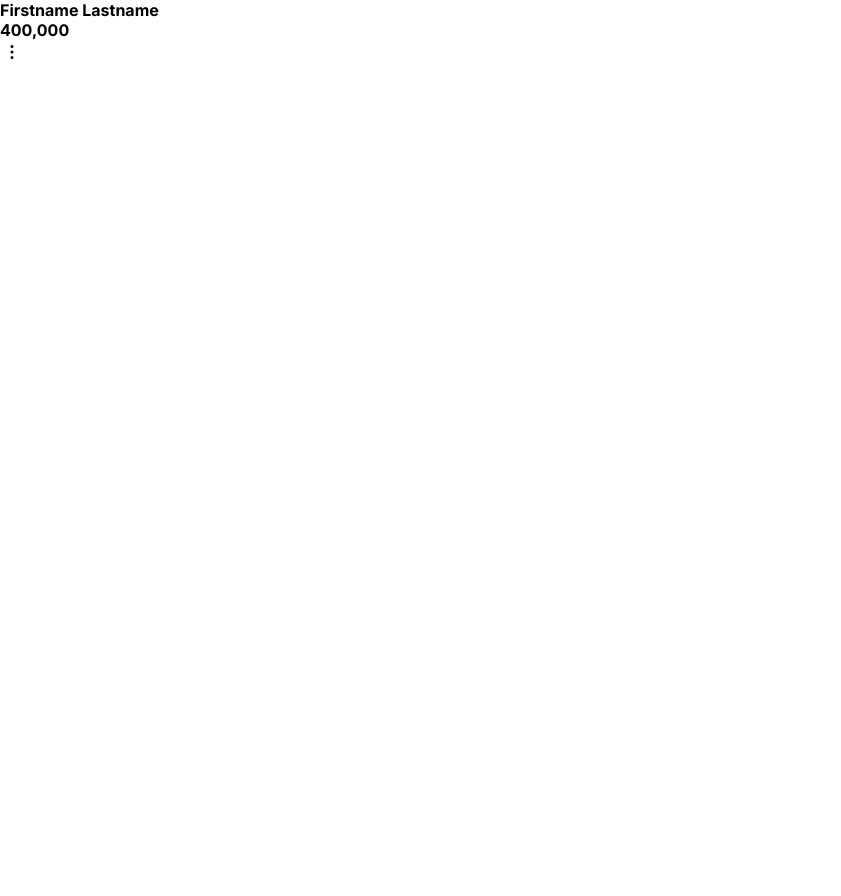
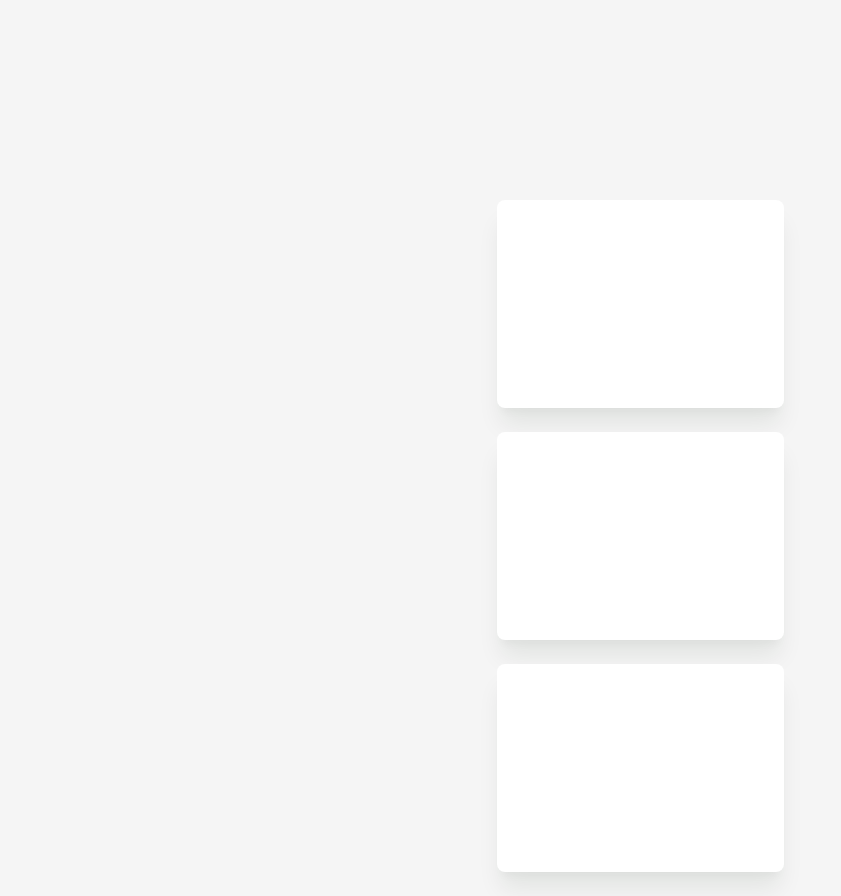
Before and after one commit to ViaxCo/frontend-challenge, a React (Create React App) app: page / in a window 1280 px wide. Shown: the whole page, without its empty margins (0-841 px from the left). Before the commit the page ends 800 px from the top, so only its background shows below. Built offline with nearby package versions, Linux system fonts and the light colour scheme.

Commit message:
Styling components

```diff
--- a/src/App.jsx
+++ b/src/App.jsx
@@ -1,4 +1,5 @@
 import '../src/styles/main.css';
+import Modal from './components/Modal';
 import Users from './components/Users';
 
 const App = () => {
--- a/src/components/Input.jsx
+++ b/src/components/Input.jsx
@@ -3,8 +3,8 @@ import React from 'react';
 const Input = ({ label }) => {
   return (
     <div>
-      <label>{label}</label>
-      <input placeholder="Enter deposit amount" label="Amount"></input>
+      <h5>{label}</h5>
+      <input placeholder="Enter deposit amount" className="text-box"></input>
     </div>
   );
 };
--- a/src/components/Modal.jsx
+++ b/src/components/Modal.jsx
@@ -3,15 +3,21 @@ import { ReactComponent as CloseButton } from '../assets/images/close-button.svg
 import Input from './Input';
 import Button from './Button';
 
-const ModalBase = () => {
+const Modal = () => {
   return (
-    <div>
-      <span>Deposit/Withdraw to/from wallet</span>
-      <CloseButton />
-      <Input label="Amount" />
-      <Button title="Deposit/Withdraw" />
+    <div className="modal">
+      <div className="">
+        <h4>Deposit/Withdraw to/from wallet</h4>
+        <CloseButton />
+      </div>
+      <div className="input-box">
+        <Input label="Amount" />
+      </div>
+      <div className="modal-button">
+        <Button title="Deposit/Withdraw" />
+      </div>
     </div>
   );
 };
 
-export default ModalBase;
+export default Modal;
--- a/src/components/User.jsx
+++ b/src/components/User.jsx
@@ -6,9 +6,13 @@ const User = () => {
   const [showButtons, setShowButtons] = useState(false);
   const handleClick = () => setShowButtons((toggle) => !toggle);
   return (
-    <div>
-      <h4>Firstname Lastname</h4>
-      <h4>400,000</h4>
+    <div className="box">
+      <div className="box-section">
+        {/* <div className="circle"></div>
+        <h4>Fname Lname</h4> */}
+      </div>
+      <div className="box-section">
+        {/* <h4>400,000</h4>
         <span>
           <MobileMenu onClick={handleClick} />
           {showButtons ? (
@@ -16,7 +20,8 @@ const User = () => {
               <Button title="Deposit" /> <Button title="Withdrawal" />
             </>
           ) : null}
-      </span>
+        </span> */}
+      </div>
     </div>
   );
 };
--- a/src/components/Users.jsx
+++ b/src/components/Users.jsx
@@ -5,6 +5,8 @@ const Users = () => {
   return (
     <div>
       <User />
+      <User />
+      <User />
     </div>
   );
 };
--- a/src/styles/main.css
+++ b/src/styles/main.css
@@ -1,11 +1,12 @@
 @import url('https://fonts.googleapis.com/css2?family=Inter:wght@400;700&display=swap');
 
 :root {
-  --green: #6fcf97;
-  --white: #f5f5f5;
+  --deyork: #6fcf97;
+  --wild-sand: #f5f5f5;
+  --white: #ffffff;
   --active-text: #101010;
   --user-text: #747474;
-  --modal-background:rgba(0, 0, 0, 0.1);
+  --modal-background: rgba(0, 0, 0, 0.1);
 }
 
 * {
@@ -14,3 +15,74 @@
   box-sizing: border-box;
   font-family: 'Inter', sans-serif;
 }
+
+body {
+  display: flex;
+  justify-content: center;
+  background-color: var(--wild-sand);
+  margin-top: 200px;
+  height: 100%;
+}
+
+.box {
+  background-color: var(--white);
+  padding: 24px;
+  display: flex;
+  justify-content: space-between;
+  width: 287px;
+  height: 208px;
+  border-radius: 8px;
+  margin-bottom: 24px;
+  box-shadow: 0px 20px 24px -4px rgba(16, 40, 18, 0.08),
+    0px 8px 8px -4px rgba(16, 24, 40, 0.03);
+}
+
+.circle {
+  height: 30px;
+  width: 30px;
+  background-color: var(--wild-sand);
+  border-radius: 50%;
+}
+
+.box-section {
+  display: flex;
+}
+
+.modal {
+  height: 1024px;
+  padding: 20px 32px;
+  background-color: var(--white);
+}
+
+.input-box {
+  margin-top: 88px;
+}
+
+.text-box {
+  width: 456px;
+  padding: 10px;
+}
+
+.modal-button {
+  margin-top: 20px;
+  display: flex;
+  justify-content: center;
+}
+
+@media only screen and (orientation: portrait) {
+  body {
+    margin-top: 40px;
+    height: 100%;
+  }
+
+  .box {
+    background-color: var(--white);
+    padding: 16px;
+    display: flex;
+    justify-content: space-between;
+    width: 448px;
+    height: 72px;
+    border-radius: 8px;
+    margin-bottom: 24px;
+  }
+}
```
Lines whose indentation alone changed are shown as unchanged.
